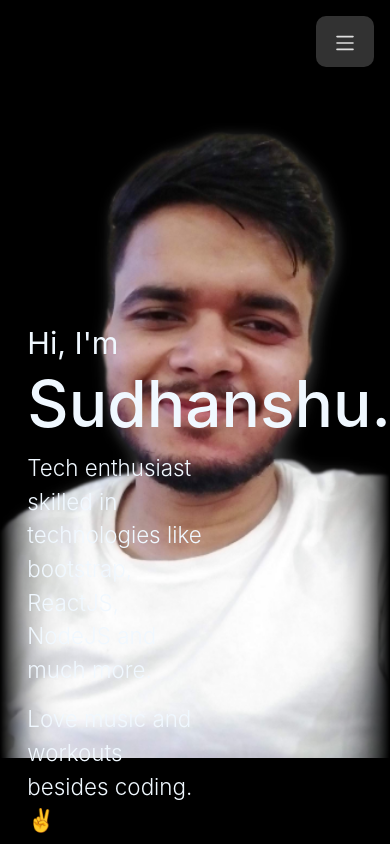
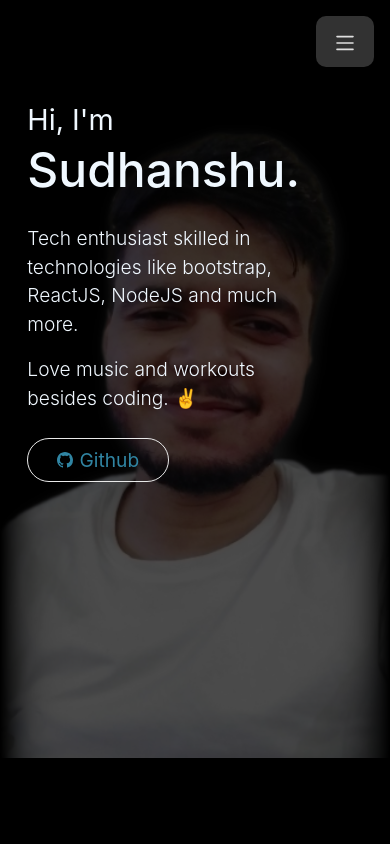
Before and after one commit to Sudhanshu-bh/portfolio, a React (Create React App) app: page / in a window 390 px wide. Shown: the top 844 px of the page. Built offline with nearby package versions, Linux system fonts and the light colour scheme.

Commit message:
improved and made intro section responsive for mobile screen

```diff
--- a/src/Intro.css
+++ b/src/Intro.css
@@ -1,7 +1,3 @@
-@media screen and (max-width: 599px) {
-
-}
-
 .intro {
   opacity: 0;
   background: black;
@@ -11,7 +7,6 @@
   background-position-x: 80%;
   background-repeat: no-repeat;
   background-attachment: fixed;
-  padding: 38vh 7vw;
   height: 100vh;
   color: aliceblue;
 }
@@ -21,10 +16,17 @@
   transition: 1s;
 }
 
+.intro__innerDiv {
+  width: 100%;
+  height: 100%;
+  background: rgba(0, 0, 0, 0.7);
+}
+
 .intro__text {
-  width: 45%;
   position: fixed;
   z-index: 1;
+  width: 60%;
+  padding: 32vh 7vw;
 }
 
 .intro__iam {
@@ -36,6 +38,52 @@
 }
 
 .intro__info {
-  font-size: 1.4rem;
+  font-size: 1.3rem;
   font-weight: 300;
 }
+
+.intro__github {
+  color: #3085a3;
+  text-decoration: none;
+  display: flex;
+  align-items: center;
+  border: 1px solid rgb(233, 233, 233);
+  font-weight: 400;
+  width: fit-content;
+  padding: 0.4rem 1.8rem;
+  margin-top: 1.6rem;
+  border-radius: 30px;
+}
+
+.intro__github:hover {
+  background: rgb(233, 233, 233);
+  transition: 0.6s;
+}
+
+.intro__github>* {
+  margin-right: 0.4rem;
+}
+
+@media screen and (max-width: 599px) {
+  .intro__innerDiv {
+    padding: 25% 7vw;
+  }
+
+  .intro__text {
+    width: 70%;
+    padding: 0;
+  }
+
+  .intro__iam {
+    font-size: 1.8rem;
+  }
+
+  .intro__name {
+    font-size: 3rem;
+  }
+
+  .intro__info {
+    font-size: 1.2rem;
+    margin-top: 1.6rem;
+  }
+}
--- a/src/Intro.js
+++ b/src/Intro.js
@@ -1,5 +1,6 @@
 import React, { useState, useEffect } from 'react'
 import './Intro.css'
+import Slide from 'react-reveal/Slide'
 
 function Intro() {
 
@@ -9,17 +10,29 @@
     setfade("fade-in")
   }, [])
 
+  useEffect(() => {
+    window.addEventListener("resize", console.log("Window resized"))
+  })
+
   return (
     <section className={`intro ${fade}`} id="intro">
       <div className="intro__innerDiv">
+        <Slide bottom cascade>
           <div className="intro__text">
             <div className="intro__iam">Hi, I'm</div>
             <h1 className="intro__name">Sudhanshu.</h1>
             <div className="intro__info">
               <p>Tech enthusiast skilled in technologies like bootstrap, ReactJS, NodeJS and much more.</p>
               <p>Love music and workouts besides coding. ✌️</p>
+              <a href="https://github.com/Sudhanshu-bh" target="_blank" rel="noreferrer" className="intro__github">
+                <svg xmlns="http://www.w3.org/2000/svg" width="16" height="16" fill="currentColor" class="bi bi-github" viewBox="0 0 16 16">
+                  <path d="M8 0C3.58 0 0 3.58 0 8c0 3.54 2.29 6.53 5.47 7.59.4.07.55-.17.55-.38 0-.19-.01-.82-.01-1.49-2.01.37-2.53-.49-2.69-.94-.09-.23-.48-.94-.82-1.13-.28-.15-.68-.52-.01-.53.63-.01 1.08.58 1.23.82.72 1.21 1.87.87 2.33.66.07-.52.28-.87.51-1.07-1.78-.2-3.64-.89-3.64-3.95 0-.87.31-1.59.82-2.15-.08-.2-.36-1.02.08-2.12 0 0 .67-.21 2.2.82.64-.18 1.32-.27 2-.27.68 0 1.36.09 2 .27 1.53-1.04 2.2-.82 2.2-.82.44 1.1.16 1.92.08 2.12.51.56.82 1.27.82 2.15 0 3.07-1.87 3.75-3.65 3.95.29.25.54.73.54 1.48 0 1.07-.01 1.93-.01 2.2 0 .21.15.46.55.38A8.012 8.012 0 0 0 16 8c0-4.42-3.58-8-8-8z" />
+                </svg>
+                Github
+              </a>
             </div>
           </div>
+        </Slide>
       </div>
     </section>
   )
```
Lines whose indentation alone changed are shown as unchanged.
